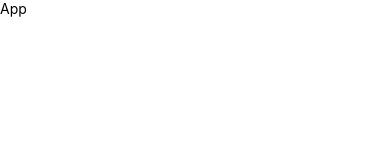
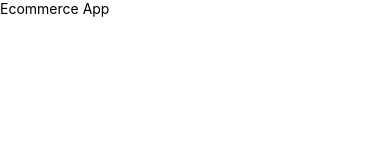
Before and after one commit to areebaqamar021/react-native-projects, a React Native app in the folder ecommerceUi/: screen / in a window 390 px wide. Shown: the top 160 px of the page. Built offline with nearby package versions, Linux system fonts and the light colour scheme.

Commit message:
Refactor App.tsx: Update app title

```diff
--- a/ecommerceUi/App.tsx
+++ b/ecommerceUi/App.tsx
@@ -5,7 +5,7 @@ const App = () => {
   return (
     <SafeAreaView>
     <View>
-      <Text>App</Text>
+      <Text>Ecommerce App</Text>
     </View>
     </SafeAreaView>
   )
```
